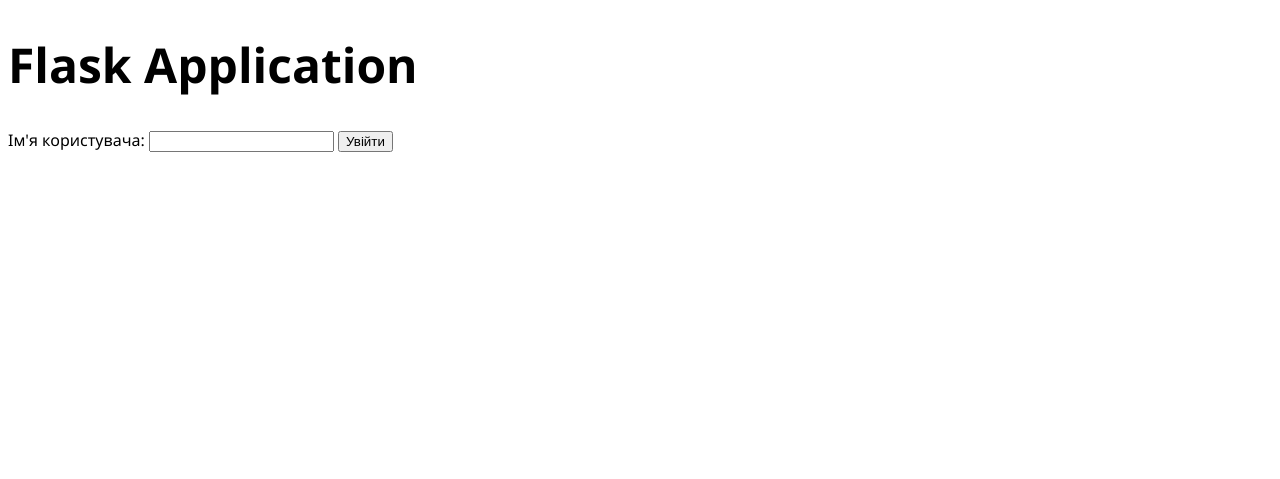
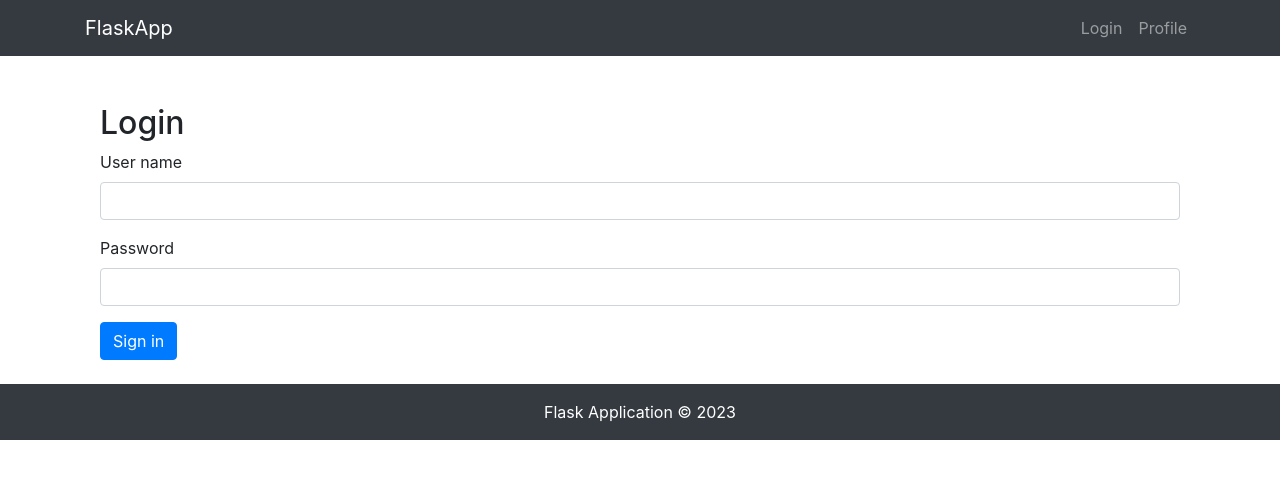
Before and after one commit to 1vanytska/flask-app-lab, a Flask app: page /user/login in a window 1280 px wide. Shown: the top 479 px of the page. Run offline with Flask 3, Linux system fonts and the light colour scheme; some libraries are stand-ins or nearby versions.

Commit message:
Task 1.1-1.4 - Add 'login', 'logout', 'profile'

```diff
--- a/app/templates/base.html
+++ b/app/templates/base.html
@@ -3,21 +3,41 @@
 <head>
     <meta charset="UTF-8">
     <meta name="viewport" content="width=device-width, initial-scale=1, shrink-to-fit=no">
-    <title>{% block title %} {% endblock %} - FlaskApp </title>
-    <link rel="stylesheet" href="{{ url_for('static', filename='css/style.css') }}">
+    <title>{% block title %}{% endblock %} - FlaskApp</title>
+    <!-- <link rel="stylesheet" href="{{ url_for('static', filename='css/style.css') }}"> -->
+    <link rel="stylesheet" href="https://stackpath.bootstrapcdn.com/bootstrap/4.5.2/css/bootstrap.min.css">
 </head>
 <body>
-    <header class="bg-dark text-white p-3">
+    <nav class="navbar navbar-expand-lg navbar-dark bg-dark">
         <div class="container">
-            <h1>Flask Application</h1>
+            <a class="navbar-brand" href="{{ url_for('users.login') }}">FlaskApp</a>
+            <button class="navbar-toggler" type="button" data-toggle="collapse" data-target="#navbarNav" aria-controls="navbarNav" aria-expanded="false" aria-label="Toggle navigation">
+                <span class="navbar-toggler-icon"></span>
+            </button>
+            <div class="collapse navbar-collapse" id="navbarNav">
+                <ul class="navbar-nav ml-auto">
+                    <li class="nav-item">
+                        <a class="nav-link" href="{{ url_for('users.login') }}">Login</a>
+                    </li>
+                    <li class="nav-item">
+                        <a class="nav-link" href="{{ url_for('users.get_profile') }}">Profile</a>
+                    </li>
+                </ul>
+            </div>
         </div>
-    </header>
+    </nav>
 
-    <div class="container">
+    <div class="container my-4">
         {% block content %}
-
         {% endblock %}
     </div>
+
+    <footer class="bg-dark text-white text-center py-3">
+        <div class="container">
+            <p class="mb-0">Flask Application © 2023</p>
+        </div>
+    </footer>
+
     <script src="https://code.jquery.com/jquery-3.5.1.slim.min.js"></script>
     <script src="https://cdn.jsdelivr.net/npm/bootstrap@4.5.2/dist/js/bootstrap.bundle.min.js"></script>
 </body>
--- a/app/users/templates/users/login.html
+++ b/app/users/templates/users/login.html
@@ -3,10 +3,30 @@
 {% block title %}Login Page{% endblock %}
 
 {% block content %}
+<div class="container mt-5">
+    {% with messages = get_flashed_messages(with_categories=true) %}
+        {% if messages %}
+            <div class="container mt-3">
+            {% for category, message in messages %}
+                <div class="alert alert-{{ category }}" role="alert">
+                {{ message }}
+                </div>
+            {% endfor %}
+            </div>
+        {% endif %}
+    {% endwith %}
+    <h2>Login</h2>
 
-<form action="" method="post">
-    Ім'я користувача: <input type="text" name="login">
-    <input type="submit" value="Увійти">
-</form>
-
+    <form action="" method="post">
+        <div class="form-group">
+            <label for="username">User name</label>
+            <input type="text" class="form-control" id="username" name="username" required>
+        </div>
+        <div class="form-group">
+            <label for="password">Password</label>
+            <input type="password" class="form-control" id="password" name="password" required>
+        </div>
+        <button type="submit" class="btn btn-primary">Sign in</button>
+    </form>
+</div>
 {% endblock %}
--- a/app/users/views.py
+++ b/app/users/views.py
@@ -1,30 +1,39 @@
 from . import user_bp
 from flask import flash, make_response, redirect, render_template, request, session, url_for
 from datetime import datetime, timedelta
+
+VALID_USERNAME = "user"
+VALID_PASSWORD = "123"
 
 @user_bp.route("/profile")
 def get_profile():
     if "username" in session:
         username_value = session["username"]
         return render_template("profile.html", username=username_value)
-    flash("Invalid: Session.", "danger")
+    flash("You need to log in to access this page.", "danger")
     return redirect(url_for("users.login"))
 
-@user_bp.route("/login",  methods=['GET', 'POST'])
+@user_bp.route("/login", methods=['GET', 'POST'])
 def login():
     if request.method == "POST":
-        username = request.form["login"]
-        session["username"] = username
-        flash("Success: session added successfully.", "success")
-        return redirect(url_for("users.get_profile"))
+        username = request.form["username"]
+        password = request.form["password"]
+
+        if username == VALID_USERNAME and password == VALID_PASSWORD:
+            session["username"] = username
+            session.permanent = True
+            flash("Successfully logged in!", "success")
+            return redirect(url_for("users.get_profile"))
+        else:
+            flash("Invalid username or password.", "danger")
+            return redirect(url_for("users.login"))
     return render_template("login.html")
 
 @user_bp.route('/logout')
 def logout():
-    # Видалення користувача із сесії
     session.pop('username', None)
-    session.pop('age', None)
-    return redirect(url_for('users.get_profile'))
+    flash("Successfully logged out.", "info")
+    return redirect(url_for('users.login'))
 
 @user_bp.route('/hi/<string:name>') # --> user/hi/sofiia?age=19
 def greetings(name):
--- a/config.py
+++ b/config.py
@@ -1,2 +1,5 @@
+from datetime import timedelta
+
 SECRET_KEY = "secret"
 FLASK_DEBUG = 1
+PERMANENT_SESSION_LIFETIME = timedelta(seconds=10)
```
Also changed, not shown: app/users/templates/users/profile.html (+17 -6 lines).
